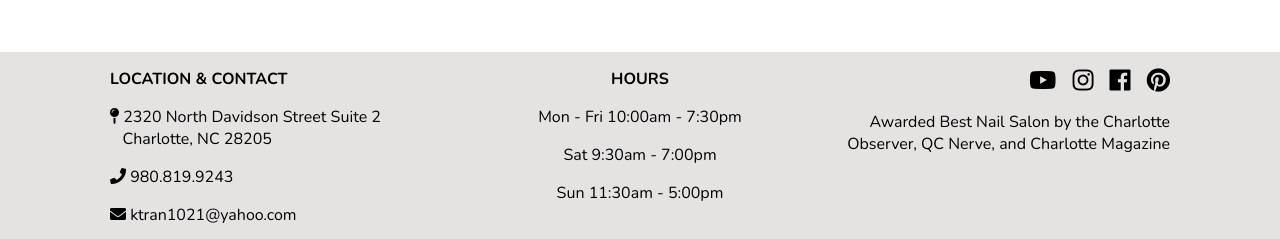
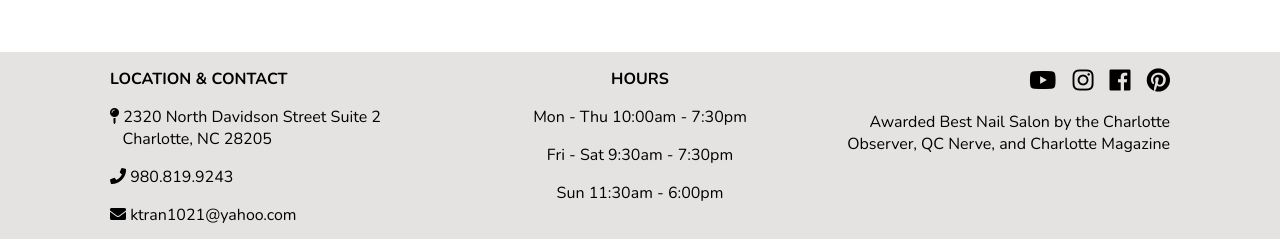
Before and after one commit to mimosasnailbar/mimosas, a Jekyll site: the page built from index.md, in a window 1280 px wide and 900 px high, scrolled down 951 px. Shown: the part 658-897 px from the top of the window. Built offline with Jekyll 4.4.1, drawn with Linux system fonts in a browser that asks for light colours; nearby versions of some CDN libraries; grey boxes are pictures that could not be loaded.

Commit message:
Updated 1 file via CloudCannon.

```diff
--- a/_layouts/default.html
+++ b/_layouts/default.html
@@ -57,13 +57,13 @@
 						HOURS
 					</p>
 					<p class="editable">
-						Mon - Fri 10:00am - 7:30pm
+						Mon - Thu 10:00am - 7:30pm
 					</p>
 					<p class="editable">
-						Sat 9:30am - 7:00pm
+						Fri - Sat 9:30am - 7:30pm
 					</p>
 					<p class="editable">
-						Sun 11:30am - 5:00pm
+						Sun 11:30am - 6:00pm
 					</p>
 				</div>
 				<div class="footer__social">
```
